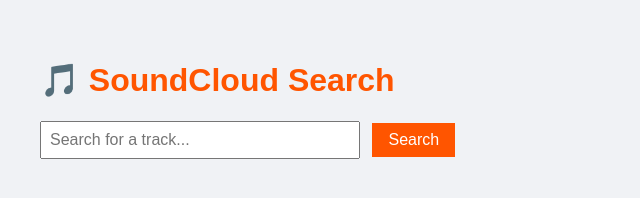
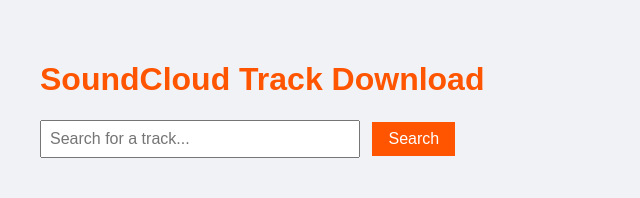
Before and after one commit to insanerest/Soundcloud-Downloader, a website: page public/index.html in a window 1280 px wide. Shown: the whole page, without its empty margins (0-640 px from the left). Drawn offline with Linux system fonts and the light colour scheme.

Commit message:
Updated page title

```diff
--- a/public/index.html
+++ b/public/index.html
@@ -6,7 +6,7 @@
     <link rel="stylesheet" href="index.css">
   </head>
   <body>
-    <h1>🎵 SoundCloud Search</h1>
+    <h1>SoundCloud Track Download</h1>
     <input type="text" id="query" placeholder="Search for a track..." />
     <button onclick="search()">Search</button>
 
```
